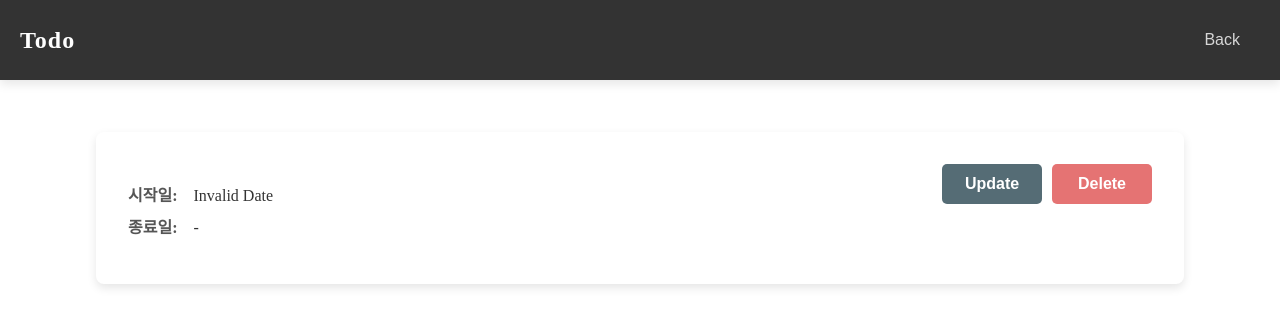
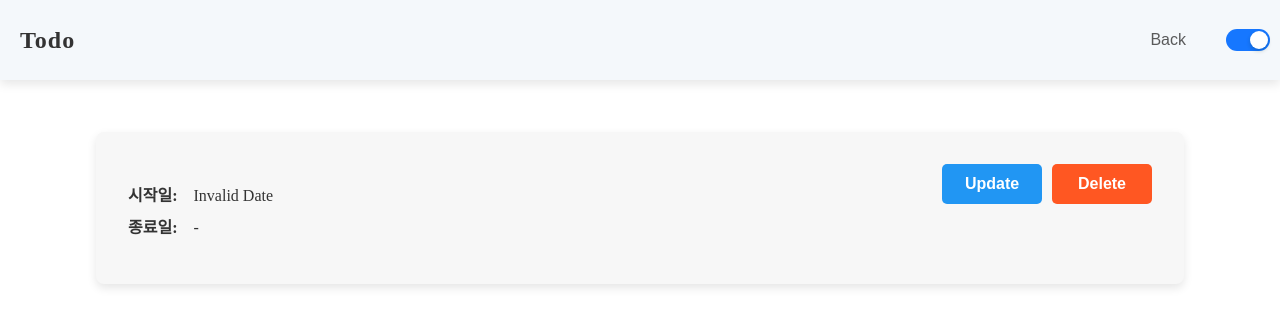
Before and after one commit to ImJaeOne/todo-practice, a React (Vite) app: page /about in a window 1280 px wide. Shown: the top 326 px of the page. Built offline with nearby package versions, Linux system fonts and the light colour scheme.

Commit message:
update: theme 추가

```diff
--- a/package.json
+++ b/package.json
@@ -11,6 +11,7 @@
   },
   "dependencies": {
     "@reduxjs/toolkit": "^2.5.1",
+    "antd": "^5.23.4",
     "lodash.isequal": "^4.5.0",
     "react": "^18.3.1",
     "react-dom": "^18.3.1",
--- a/src/App.jsx
+++ b/src/App.jsx
@@ -3,14 +3,17 @@ import Router from './shared/Router';
 import { createGlobalStyle } from 'styled-components';
 import reset from 'styled-reset';
 import store from './redux/config/configStore';
+import ThemeContextProvider from './contexts/themeContext';
 
 const App = () => {
     return (
         <>
-            <GlobalStyle />
-            <Provider store={store}>
-                <Router />
-            </Provider>
+            <ThemeContextProvider>
+                <GlobalStyle />
+                <Provider store={store}>
+                    <Router />
+                </Provider>
+            </ThemeContextProvider>
         </>
     );
 };
@@ -20,6 +23,7 @@ const GlobalStyle = createGlobalStyle`
 
   body{
     margin: 0;
+    background-color: ${({ theme }) => theme.background};
   }
 `;
 
--- a/src/components/TodoForm.jsx
+++ b/src/components/TodoForm.jsx
@@ -1,6 +1,6 @@
 import React, { useEffect, useState } from 'react';
 import { useNavigate, useSearchParams } from 'react-router-dom';
-import styled from 'styled-components';
+import styled, { useTheme } from 'styled-components'; // useTheme 추가
 import { ActionBtn } from '../styled/StActionBtn';
 import isEqual from 'lodash.isequal';
 import { useDispatch, useSelector } from 'react-redux';
@@ -23,6 +23,7 @@ export const TodoForm = () => {
 
     const dispatch = useDispatch();
     const navigate = useNavigate();
+    const theme = useTheme(); // theme 가져오기
 
     useEffect(() => {
         if (searchParamsId) {
@@ -59,14 +60,25 @@ export const TodoForm = () => {
     };
 
     return (
-        <TodoFormWrapper onSubmit={handleSubmitBtn}>
+        <TodoFormWrapper onSubmit={handleSubmitBtn} theme={theme}>
             <TodoLabel>
                 <TodoSpan>Title</TodoSpan>
-                <TodoInput id="title" value={newTodo.title} onChange={handleChangeInput} />
+                <TodoInput
+                    id="title"
+                    value={newTodo.title}
+                    onChange={handleChangeInput}
+                    theme={theme}
+                />
             </TodoLabel>
             <TodoLabel>
                 <TodoSpan>Content</TodoSpan>
-                <TodoInput id="content" as="textarea" value={newTodo.content} onChange={handleChangeInput} />
+                <TodoInput
+                    id="content"
+                    as="textarea"
+                    value={newTodo.content}
+                    onChange={handleChangeInput}
+                    theme={theme}
+                />
             </TodoLabel>
             <ActionBtn type="submit">{searchParamsId ? 'Update' : 'Add'}</ActionBtn>
         </TodoFormWrapper>
@@ -78,7 +90,7 @@ const TodoFormWrapper = styled.form`
     max-width: 400px;
     margin: 2rem auto;
     padding: 1.5rem;
-    background-color: #f9f9f9;
+    background-color: ${({ theme }) => theme.formBackground};
     border-radius: 8px;
     box-shadow: 0 4px 12px rgba(0, 0, 0, 0.1);
     display: flex;
@@ -101,20 +113,20 @@ const TodoInput = styled.input`
     width: 100%;
     padding: 10px;
     margin-top: 5px;
-    border: 1px solid #ddd;
+    border: 1px solid ${({ theme }) => theme.formBorderColor};
     border-radius: 8px;
     font-size: 1rem;
-    color: #333;
+    color: ${({ theme }) => theme.color};
     outline: none;
     transition: border-color 0.3s ease, box-shadow 0.3s ease;
 
     &:focus {
-        border-color: #4f9a94;
+        border-color: ${({ theme }) => theme.inputFocusBorderColor};
         box-shadow: 0 0 0 3px rgba(79, 154, 148, 0.3);
     }
 
     &::placeholder {
-        color: #bbb;
+        color: ${({ theme }) => theme.placeholderColor};
     }
 
     ${({ as }) =>
--- /dev/null
+++ b/src/contexts/themeContext.jsx
@@ -0,0 +1,23 @@
+import React, { createContext, useContext, useState } from 'react';
+import { ThemeProvider } from 'styled-components';
+import { lightTheme, darkTheme } from '../styles/theme';
+
+const ThemeContext = createContext();
+
+const ThemeContextProvider = ({ children }) => {
+    const [isDarkMode, setIsDarkMode] = useState(false);
+
+    const toggleTheme = () => {
+        setIsDarkMode((prev) => !prev);
+    };
+
+    return (
+        <ThemeContext.Provider value={{ isDarkMode, toggleTheme }}>
+            <ThemeProvider theme={isDarkMode ? darkTheme : lightTheme}>{children}</ThemeProvider>
+        </ThemeContext.Provider>
+    );
+};
+
+export default ThemeContextProvider;
+
+export const useTheme = () => useContext(ThemeContext);
--- a/src/layout/Nav.jsx
+++ b/src/layout/Nav.jsx
@@ -1,39 +1,33 @@
 import React from 'react';
 import { useLocation, useNavigate } from 'react-router-dom';
+import { Switch } from 'antd';
 import styled from 'styled-components';
+import { useTheme } from '../contexts/themeContext';
 
 const Nav = () => {
     const navigate = useNavigate();
     const location = useLocation();
+    const { isDarkMode, toggleTheme } = useTheme();
 
     const btnText = () => {
-        if (location.pathname === '/') {
-            return 'MyTodo';
-        }
-        if (location.pathname === '/mypage') {
-            return 'Home';
-        }
-        if (location.pathname === '/about') {
-            return 'Back';
-        }
+        if (location.pathname === '/') return 'MyTodo';
+        if (location.pathname === '/mypage') return 'Home';
+        if (location.pathname === '/about') return 'Back';
     };
 
     const handleNav = () => {
-        if (location.pathname === '/') {
-            navigate('/mypage');
-        }
-        if (location.pathname === '/mypage') {
-            navigate('/');
-        }
-        if (location.pathname === '/about') {
-            navigate(-1);
-        }
+        if (location.pathname === '/') navigate('/mypage');
+        if (location.pathname === '/mypage') navigate('/');
+        if (location.pathname === '/about') navigate(-1);
     };
 
     return (
         <HeaderContainer>
             <Logo onClick={() => navigate('/')}>Todo</Logo>
-            <NavBtn onClick={handleNav}>{btnText()}</NavBtn>
+            <HeaderRightContainer>
+                <NavBtn onClick={handleNav}>{btnText()}</NavBtn>
+                <Switch checked={!isDarkMode} onChange={toggleTheme} />
+            </HeaderRightContainer>
         </HeaderContainer>
     );
 };
@@ -43,8 +37,8 @@ const HeaderContainer = styled.nav`
     top: 0;
     width: 100%;
     height: 80px;
-    background-color: #333;
-    color: #fff;
+    background-color: ${({ theme }) => theme.navBackground};
+    color: ${({ theme }) => theme.color};
     display: flex;
     justify-content: space-between;
     align-items: center;
@@ -59,10 +53,15 @@ const Logo = styled.div`
     cursor: pointer;
 `;
 
+const HeaderRightContainer = styled.div`
+    display: flex;
+    padding: 10px;
+`;
+
 const NavBtn = styled.button`
     background-color: transparent;
     border: none;
-    color: white;
+    color: ${({ theme }) => theme.color};
     padding: 0 20px;
     margin-right: 20px;
     font-size: 16px;
--- a/src/pages/About.jsx
+++ b/src/pages/About.jsx
@@ -22,6 +22,7 @@ const About = () => {
         dispatch(deleteTodo({ id: id }));
         navigate(-1);
     };
+
     return (
         <AboutWrapper>
             <TodoDetail>
@@ -63,7 +64,7 @@ const AboutWrapper = styled.div`
     padding: 2rem;
     border-radius: 8px;
     box-shadow: 0 4px 10px rgba(0, 0, 0, 0.1);
-    background-color: #fff;
+    background-color: ${(props) => props.theme.cardBackground};
     display: flex;
     justify-content: space-between;
 `;
@@ -73,13 +74,13 @@ const TodoDetail = styled.div``;
 const TodoTitle = styled.h1`
     font-size: 2rem;
     font-weight: bold;
-    color: #333;
+    color: ${(props) => props.theme.color};
     margin-bottom: 1rem;
 `;
 
 const TodoContent = styled.p`
     font-size: 1.2rem;
-    color: #555;
+    color: ${(props) => props.theme.color};
     margin-bottom: 1.5rem;
 `;
 
@@ -92,13 +93,13 @@ const DateInfo = styled.div`
 const Label = styled.span`
     font-size: 1rem;
     font-weight: bold;
-    color: #555;
+    color: ${(props) => props.theme.color};
     margin-right: 1rem;
 `;
 
 const DateSpan = styled.span`
     font-size: 1rem;
-    color: #333;
+    color: ${(props) => props.theme.color};
 `;
 
 const TodoBtnWrapper = styled.div`
--- a/src/styled/StActionBtn.jsx
+++ b/src/styled/StActionBtn.jsx
@@ -17,15 +17,39 @@ const ButtonStyle = `
 
 export const ActionBtn = styled.button`
     ${ButtonStyle}
-    background: ${(props) => (props.$variant === 'delete' ? '#e57373' : '#556c75')};
+    background: ${(props) => {
+        if (props.$variant === 'delete') {
+            return props.theme.deleteBtn;
+        }
+        if (props.$variant === 'update') {
+            return props.theme.updateBtn;
+        }
+        return props.theme.addBtn;
+    }};
 
     &:hover {
-        background: ${(props) => (props.$variant === 'delete' ? '#d32f2f' : '#7a8b97')};
+        background: ${(props) => {
+            if (props.$variant === 'delete') {
+                return props.theme.navBackground;
+            }
+            if (props.$variant === 'update') {
+                return props.theme.updateBtnHover;
+            }
+            return props.theme.addBtnHover;
+        }};
         transform: scale(1.05);
     }
 
     &:active {
-        background: ${(props) => (props.$variant === 'delete' ? '#c62828' : '#4b5c61')};
+        background: ${(props) => {
+            if (props.$variant === 'delete') {
+                return props.theme.deleteBtnActive;
+            }
+            if (props.$variant === 'update') {
+                return props.theme.updateBtnActive;
+            }
+            return props.theme.addBtnActive;
+        }};
         transform: scale(0.98);
     }
 `;
--- /dev/null
+++ b/src/styles/theme.js
@@ -0,0 +1,41 @@
+export const lightTheme = {
+    background: '#ffffff',
+    color: '#333333',
+    navBackground: '#f4f8fb',
+    formBackground: '#f9f9f9',
+    formBorderColor: '#ddd',
+    inputFocusBorderColor: '#4caf50',
+    placeholderColor: '#aaa',
+    addBtn: '#4CAF50',
+    deleteBtn: '#FF5722',
+    updateBtn: '#2196F3',
+    addBtnHover: '#388E3C',
+    updateBtnHover: '#1E88E5',
+    deleteBtnHover: '#D32F2F',
+    addBtnActive: '#2C6B2F',
+    updateBtnActive: '#1976D2',
+    deleteBtnActive: '#B71C1C',
+    borderColor: '#ddd',
+    cardBackground: '#f7f7f7',
+};
+
+export const darkTheme = {
+    background: '#333333',
+    color: '#ffffff',
+    navBackground: '#222222',
+    formBackground: '#444444',
+    formBorderColor: '#555555',
+    inputFocusBorderColor: '#00bcd4',
+    placeholderColor: '#888',
+    addBtn: '#388E3C',
+    deleteBtn: '#D32F2F',
+    updateBtn: '#1976D2',
+    addBtnHover: '#2C6B2F',
+    updateBtnHover: '#1565C0',
+    deleteBtnHover: '#B71C1C',
+    addBtnActive: '#2C6B2F',
+    updateBtnActive: '#0D47A1',
+    deleteBtnActive: '#B71C1C',
+    borderColor: '#555',
+    cardBackground: '#555555',
+};
```
Also changed, not shown: src/pages/MyPage.jsx (+15 -10 lines), 1 other file (tests, documents, lock files or other folders).
